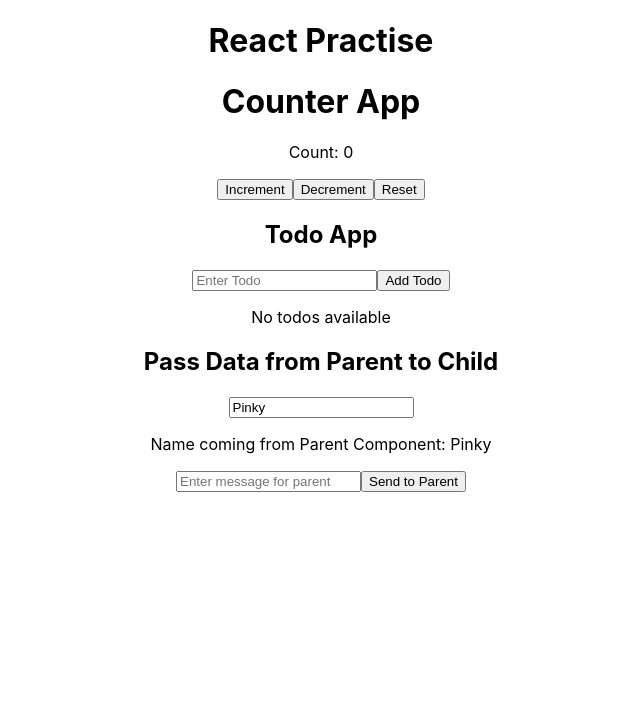
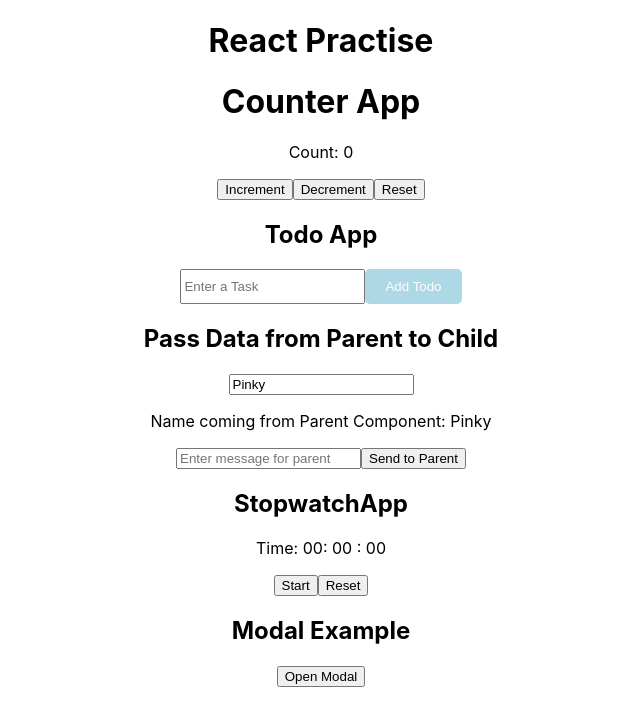
Before and after one commit to Prathyusha1993/react-practise-2025, a React (Create React App) app: page / in a window 1280 px wide. Shown: the top 726 px of the page, without its empty margins (319-959 px from the left). Built offline with nearby package versions, Linux system fonts and the light colour scheme.

Commit message:
react practise 2025

```diff
--- a/src/App.js
+++ b/src/App.js
@@ -1,6 +1,9 @@
 import './App.css';
+import AppModal from './components/aboutModal/AppModal';
 import CounterApp from './components/CounterApp';
+import DebounceInputSearch from './components/DebounceInputSearch';
 import PassDataFromPtoC from './components/PassDataFromPtoC';
+import StopwatchApp from './components/StopwatchApp';
 import TodoApp from './components/TodoApp';
 
 function App() {
@@ -10,6 +13,9 @@ function App() {
       <CounterApp />
       <TodoApp />
       <PassDataFromPtoC />
+      {/* <DebounceInputSearch /> */}
+      <StopwatchApp />
+      <AppModal />
     </div>
   );
 }
--- /dev/null
+++ b/src/components/DebounceInputSearch.jsx
@@ -0,0 +1,33 @@
+import React, { useEffect, useState } from 'react'
+
+function DebounceInputSearch() {
+    const[searchTerm, setSearchTerm] = useState('');
+    const [debounceSearchTerm, setDebounceSearchTerm] = useState('');
+
+   useEffect(() => {
+    const timer = setTimeout(() => {    //set a timer wheneber searchterm changes
+        setDebounceSearchTerm(searchTerm);       //after delay update debounce search term
+    }, 500);
+
+    return () => {
+        clearTimeout(timer);   //clear the timer when search term changes
+    }
+   }, [searchTerm]);
+
+//    you can now debounceSearchTerm to perfomr actual search term changes
+useEffect(() => {
+    if(debounceSearchTerm) {
+    console.log('Performing search for:', debounceSearchTerm);
+    // In a real application, you would call your search API here
+    }
+
+}, [debounceSearchTerm]);
+  return (
+    <div>
+        <h2>Debounce Input Search using useEffect and setTimeout</h2>
+        <input type='text' placeholder='Enter to Search...' value={searchTerm} onChange={(e) => setSearchTerm(e.target.value) }/>
+    </div>
+  )
+}
+
+export default DebounceInputSearch
--- a/src/components/ReusableButton.jsx
+++ b/src/components/ReusableButton.jsx
@@ -2,7 +2,7 @@ import React from 'react'
 
 function ReusableButton({onClick, text, color}) {
     const buttonStyle= {
-        backgroundColor: color,
+        backgroundColor: color || 'lightblue',
         border: 'none',
         padding: '10px 20px',
         color: 'white',
--- /dev/null
+++ b/src/components/StopwatchApp.jsx
@@ -0,0 +1,47 @@
+import React, { useEffect, useState } from 'react';
+
+let intervalId;
+
+function StopwatchApp() {
+    const [time, setTime] = useState(0);
+    const[isRunning, setIsRunning] = useState(false);
+
+    useEffect(() => {
+        if(isRunning){
+            intervalId = setInterval(() => {
+                setTime((prevTIme) => prevTIme + 1);
+            }, 10)
+        }else {
+            clearInterval(intervalId);
+        }
+        return () => {
+            clearInterval(intervalId);
+        }
+    }, [isRunning]);
+
+    const hanldeStartStop = () => {
+        setIsRunning((prevIsRunning) => !prevIsRunning);
+    };
+
+    const handleReset = () => {
+        setTime(0);
+        setIsRunning(false);
+    };
+
+    const formatTime = () => {
+        const minutes = Math.floor(time / 6000);
+        const seconds = Math.floor((time % 6000) / 100);
+        const hours = Math.floor(minutes / 60);
+        return `${String(hours).padStart(2, '0')}: ${String(minutes).padStart(2, '0')} : ${String(seconds).padStart(2, '0')}`;
+    }
+  return (
+    <div>
+        <h2>StopwatchApp</h2>
+        <p>Time: {formatTime()}</p>
+        <button onClick={hanldeStartStop}>{isRunning ? 'Stop' : 'Start'}</button>
+        <button onClick={handleReset}>Reset</button>
+    </div>
+  )
+}
+
+export default StopwatchApp
--- a/src/components/TodoApp.jsx
+++ b/src/components/TodoApp.jsx
@@ -2,25 +2,25 @@ import React, { useState } from 'react'
 import ReusableButton from './ReusableButton';
 
 function TodoApp() {
-    const [todos,setTodos] = useState([]);
+    const [todos, setTodos] =useState([]);
     const [inputValue, setInputValue] = useState('');
-
-    const handleDelete = (index) => {
-        const newTodos = todos.filter((_, i) => i !== index);
-        setTodos(newTodos);
-    }
 
     const handleAddTodo = () => {
         if(inputValue.trim() === ''){
-            alert('please enter todo');
+            alert('Please enter a todo');
         }
-        setTodos([...todos, {text:inputValue, completed: false} ]);
+        setTodos([...todos, {text: inputValue, completed:false}]);
         setInputValue('');
-    }
+    };
+
+    const handleDelete = ( index) => {
+        const newTodos = todos.filter((_, i) => i !== index);
+        setTodos(newTodos);
+    };
 
     const handleToggleCompleted = (index) => {
         const newTodos = todos.map((todo, i) => {
-            if(i === index) {
+            if(i == index){
                 return {
                     ...todo,
                     completed: !todo.completed
@@ -33,10 +33,10 @@ function TodoApp() {
 
     const handleEdit = (index) => {
         const newTodos = todos.map((todo, i) => {
-            if(i === index) {
-                const newText = prompt('Edit Todo', todo.text);
+            if( i== index)  {
+                const newText = prompt('Edit todo', todo.text);
                 if(newText !== null && newText.trim() !== ''){
-                    return{
+                    return {
                         ...todo,
                         text: newText
                     }
@@ -45,28 +45,94 @@ function TodoApp() {
             return todo;
         })
         setTodos(newTodos);
-        setInputValue('');
     }
 
     return (
         <div>
             <h2>Todo App</h2>
-        <input type='text' value={inputValue} onChange={(e) => setInputValue(e.target.value)} placeholder='Enter Todo' />
-        <button onClick={handleAddTodo}>Add Todo</button>
+            <div style={{display:'flex', justifyContent:'center'}}>
+            <input type='text' value={inputValue} onChange={(e) => setInputValue(e.target.value)} placeholder='Enter a Task' />
+            <ReusableButton onClick={handleAddTodo} text={'Add Todo'} />
+            </div>
             {todos.map((todo, index) => {
                 return(
                     <div key={index}>
-                    <input type='checkbox' checked={todo.completed} onChange={() => handleToggleCompleted(index)} />
-                    <span style={{textDecoration: todo.completed ? 'line-through': 'none'}}>{todo.text}</span>
+                        <input type='checkbox' value={todo.completed} onChange={() => handleToggleCompleted(index)} />
+                        <span style={{textDecoration: todo.completed ? 'line-through' : 'none'}}>{todo.text}</span>
                         <button onClick={() => handleEdit(index)}>Edit</button>
-                    {/* <button onClick={() => handleDelete(index)}>Delete</button> */}
-                    <ReusableButton onClick={() => handleDelete(index)} text={'Delete'} color={'blue'}/>
+                        <button onClick={() => handleDelete(index)}>Delete</button>
                     </div>
                 )
             })}
-        {todos.length === 0 && <p>No todos available</p>}
         </div>
     )
 }
 
 export default TodoApp;
+
+
+// const [todos,setTodos] = useState([]);
+//     const [inputValue, setInputValue] = useState('');
+
+//     const handleDelete = (index) => {
+//         const newTodos = todos.filter((_, i) => i !== index);
+//         setTodos(newTodos);
+//     }
+
+//     const handleAddTodo = () => {
+//         if(inputValue.trim() === ''){
+//             alert('please enter todo');
+//         }
+//         setTodos([...todos, {text:inputValue, completed: false} ]);
+//         setInputValue('');
+//     }
+
+//     const handleToggleCompleted = (index) => {
+//         const newTodos = todos.map((todo, i) => {
+//             if(i === index) {
+//                 return {
+//                     ...todo,
+//                     completed: !todo.completed
+//                 }
+//             }
+//             return todo;
+//         })
+//         setTodos(newTodos);
+//     };
+
+//     const handleEdit = (index) => {
+//         const newTodos = todos.map((todo, i) => {
+//             if(i === index) {
+//                 const newText = prompt('Edit Todo', todo.text);
+//                 if(newText !== null && newText.trim() !== ''){
+//                     return{
+//                         ...todo,
+//                         text: newText
+//                     }
+//                 }
+//             }
+//             return todo;
+//         })
+//         setTodos(newTodos);
+//         setInputValue('');
+//     }
+
+//   return (
+//     <div>
+//         <h2>Todo App</h2>
+//         <input type='text' value={inputValue} onChange={(e) => setInputValue(e.target.value)} placeholder='Enter Todo' />
+//         <button onClick={handleAddTodo}>Add Todo</button>
+//         {todos.map((todo, index) => {
+//             return(
+//                 <div key={index}>
+//                     <input type='checkbox' checked={todo.completed} onChange={() => handleToggleCompleted(index)} />
+//                     <span style={{textDecoration: todo.completed ? 'line-through': 'none'}}>{todo.text}</span>
+//                     <button onClick={() => handleEdit(index)}>Edit</button>
+//                     {/* <button onClick={() => handleDelete(index)}>Delete</button> */}
+//                     <ReusableButton onClick={() => handleDelete(index)} text={'Delete'} color={'blue'}/>
+//                 </div>
+//             )
+//         })}
+//         {todos.length === 0 && <p>No todos available</p>}
+//     </div>
+//   )
--- /dev/null
+++ b/src/components/aboutModal/AppModal.jsx
@@ -0,0 +1,27 @@
+import React, {useState} from 'react'
+import Modal from './Modal';
+
+function AppModal() {
+    const[isModalOpen, setIsModalOpen] = useState(false);
+
+    const openModal = () => {
+        setIsModalOpen(true);
+    };
+
+    const closeModal = () => {
+        setIsModalOpen(false);
+    };
+
+  return (
+    <div>
+        <h2>Modal Example</h2>
+        <button onClick={openModal}>Open Modal</button>
+        <Modal isOpen = {isModalOpen} onClose={closeModal}>
+            <h3>This is modal content</h3>
+            <p>Click outside this area to close.</p>
+        </Modal>
+    </div>
+  );
+}
+
+export default AppModal
--- /dev/null
+++ b/src/components/aboutModal/Modal.jsx
@@ -0,0 +1,47 @@
+import React, { useEffect, useRef } from 'react'
+
+function Modal({isOpen, onClose, children}) {
+    const modalRef = useRef(null);
+
+    useEffect(() => {
+        const handleClickOutside = (e) => {
+            if(modalRef.current && !modalRef.current.contains(e.target)) {
+                onClose();
+            }
+        }
+        if(isOpen){
+            document.addEventListener('mousedown', handleClickOutside);
+        }else {
+            document.removeEventListener('mousedown', handleClickOutside);
+        }
+
+        return () => {
+            document.removeEventListener('mousedown', handleClickOutside);
+        };
+    }, [isOpen, onClose]);
+
+    if(!isOpen){
+        return null;
+    }
+
+  return (
+    <div
+    ref={modalRef}
+    style={{
+        position: 'fixed',
+        // top: '50%',
+        left: '50%',
+        transform: 'translate(-50%, -50%)',
+        backgroundColor: 'white',
+        padding: '20px',
+        border: '1px solid #cc',
+        zIndex: 1000,
+    }}
+    >
+        {children}
+        <button onClick={onClose}>Close</button>
+    </div>
+  )
+}
+
+export default Modal
```
Also changed, not shown: src/components/useMemoExamples/UseMemoEx.jsx (added, +25 -0 lines), src/components/useMemoExamples/UseCallbackEx.jsx (added). Lines whose indentation alone changed are shown as unchanged.
